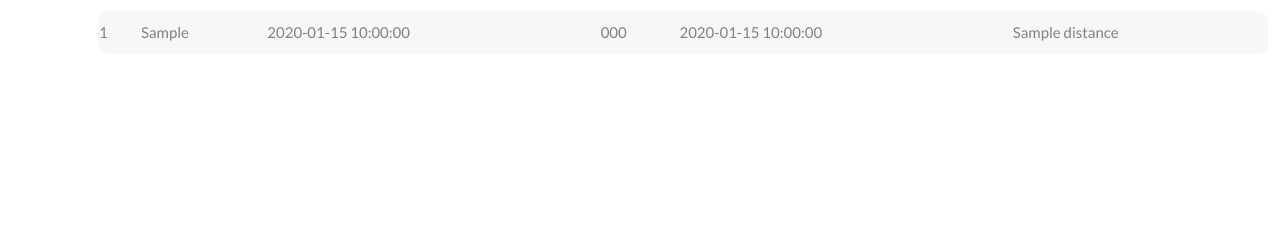
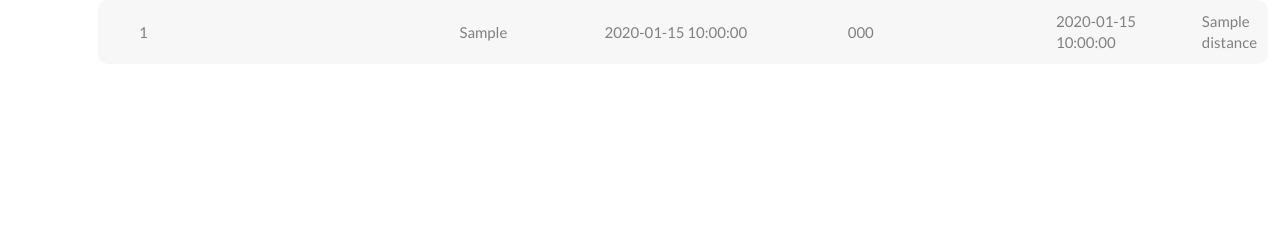
Before and after one commit to bramsay3/proximity_secure, a Flask app: template flask/flask_app/templates/Table_Fixed_Header/temp.html in a window 1280 px wide; the page is wider, and only the part inside the window is pictured. Shown: the part 343-583 px from the top of that part. Run offline with Flask 2, Linux system fonts and the light colour scheme; the template is opened without the code that fills it: most values are stand-ins (such as "Sample title", 1, 10 or a date in 2020); some libraries are stand-ins or nearby versions.

Commit message:
changed directory refrence in html of js and css

```diff
--- a/flask/flask_app/templates/Table_Fixed_Header/temp.html
+++ b/flask/flask_app/templates/Table_Fixed_Header/temp.html
@@ -5,20 +5,20 @@
 	<meta charset="UTF-8">
 	<meta name="viewport" content="width=device-width, initial-scale=1">
 <!--===============================================================================================-->
-	<link rel="icon" type="image/png" href="images/icons/favicon.ico"/>
+	<link rel="icon" type="image/png" href="Table_Fixed_Header/images/icons/favicon.ico"/>
 <!--===============================================================================================-->
-	<link rel="stylesheet" type="text/css" href="vendor/bootstrap/css/bootstrap.min.css">
+	<link rel="stylesheet" type="text/css" href="Table_Fixed_Header/vendor/bootstrap/css/bootstrap.min.css">
 <!--===============================================================================================-->
-	<link rel="stylesheet" type="text/css" href="fonts/font-awesome-4.7.0/css/font-awesome.min.css">
+	<link rel="stylesheet" type="text/css" href="Table_Fixed_Header/fonts/font-awesome-4.7.0/css/font-awesome.min.css">
 <!--===============================================================================================-->
-	<link rel="stylesheet" type="text/css" href="vendor/animate/animate.css">
+	<link rel="stylesheet" type="text/css" href="Table_Fixed_Header/vendor/animate/animate.css">
 <!--===============================================================================================-->
-	<link rel="stylesheet" type="text/css" href="vendor/select2/select2.min.css">
+	<link rel="stylesheet" type="text/css" href="Table_Fixed_Header/vendor/select2/select2.min.css">
 <!--===============================================================================================-->
-	<link rel="stylesheet" type="text/css" href="vendor/perfect-scrollbar/perfect-scrollbar.css">
+	<link rel="stylesheet" type="text/css" href="Table_Fixed_Header/vendor/perfect-scrollbar/perfect-scrollbar.css">
 <!--===============================================================================================-->
-	<link rel="stylesheet" type="text/css" href="css/util.css">
-	<link rel="stylesheet" type="text/css" href="css/main.css">
+	<link rel="stylesheet" type="text/css" href="Table_Fixed_Header/css/util.css">
+	<link rel="stylesheet" type="text/css" href="Table_Fixed_Header/css/main.css">
 <!--===============================================================================================-->
 </head>
 <body>
@@ -44,12 +44,12 @@
 							<tbody>
 								{% for entry in rows %}
 								<tr class="row100 body">
-									<td class="cell100 column{{loop.index0}}">{{ entry.USER_ID }}</td>
-									<td class="cell100 column{{loop.index0}}">{{ entry.TRANS_LOC }}</td>
-									<td class="cell100 column{{loop.index0}}">{{ entry.TRANSACTIONS_TIMESTAMP }}</td>
-									<td class="cell100 column{{loop.index0}}">{{ entry.PHONE_LOC }}</td>
-									<td class="cell100 column{{loop.index0}}">{{ entry.PHONE_TIMESTAMP }}</td>
-									<td class="cell100 column{{loop.index0}}">{{ entry.distance }}</td>
+									<td class="cell100 column1">{{ entry.USER_ID }}</td>
+									<td class="cell100 column2">{{ entry.TRANS_LOC }}</td>
+									<td class="cell100 column3">{{ entry.TRANSACTIONS_TIMESTAMP }}</td>
+									<td class="cell100 column4">{{ entry.PHONE_LOC }}</td>
+									<td class="cell100 column5">{{ entry.PHONE_TIMESTAMP }}</td>
+									<td class="cell100 column6">{{ entry.distance }}</td>
 								</tr>
 								{% endfor %}
 							</tbody>
@@ -62,14 +62,14 @@
 
 
 <!--===============================================================================================-->
-	<script src="vendor/jquery/jquery-3.2.1.min.js"></script>
+	<script src="Table_Fixed_Header/vendor/jquery/jquery-3.2.1.min.js"></script>
 <!--===============================================================================================-->
-	<script src="vendor/bootstrap/js/popper.js"></script>
-	<script src="vendor/bootstrap/js/bootstrap.min.js"></script>
+	<script src="Table_Fixed_Header/vendor/bootstrap/js/popper.js"></script>
+	<script src="Table_Fixed_Header/vendor/bootstrap/js/bootstrap.min.js"></script>
 <!--===============================================================================================-->
-	<script src="vendor/select2/select2.min.js"></script>
+	<script src="Table_Fixed_Header/vendor/select2/select2.min.js"></script>
 <!--===============================================================================================-->
-	<script src="vendor/perfect-scrollbar/perfect-scrollbar.min.js"></script>
+	<script src="Table_Fixed_Header/vendor/perfect-scrollbar/perfect-scrollbar.min.js"></script>
 	<script>
 		$('.js-pscroll').each(function(){
 			var ps = new PerfectScrollbar(this);
@@ -92,7 +92,7 @@
 </script>
 
 <!--===============================================================================================-->
-	<script src="js/main.js"></script>
+	<script src="Table_Fixed_Header/js/main.js"></script>
 
 </body>
 </html>
```
